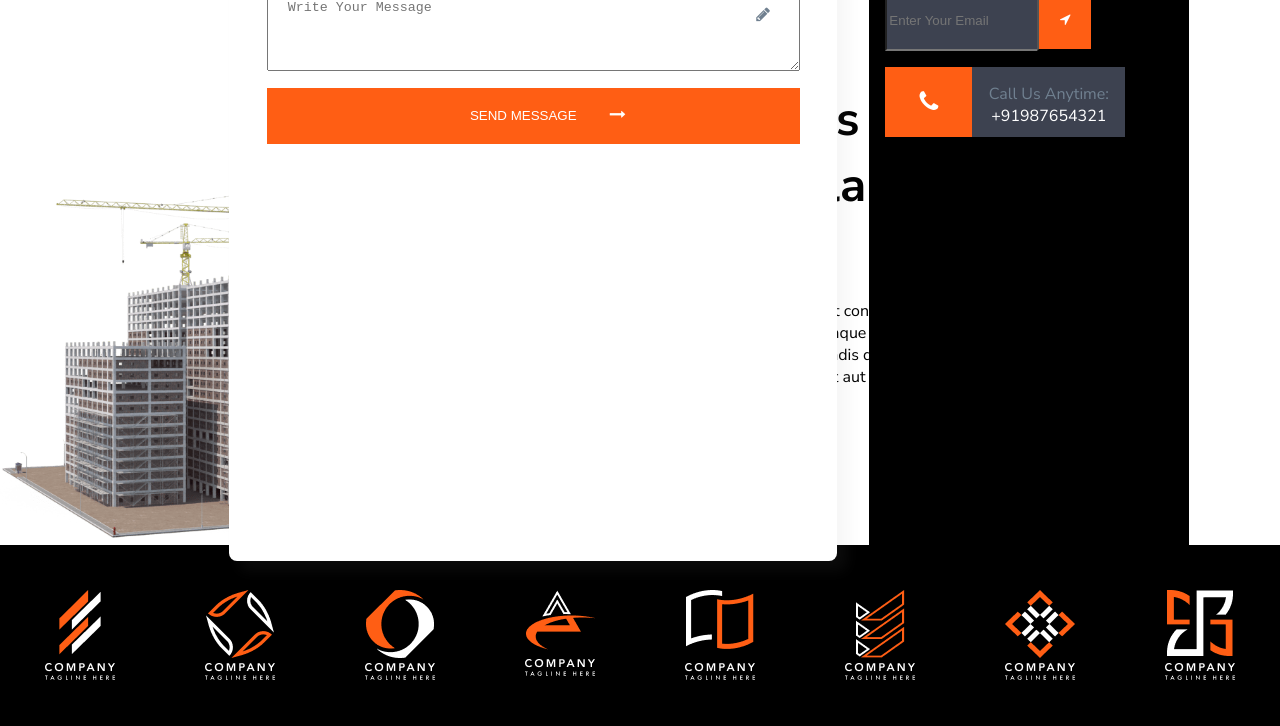
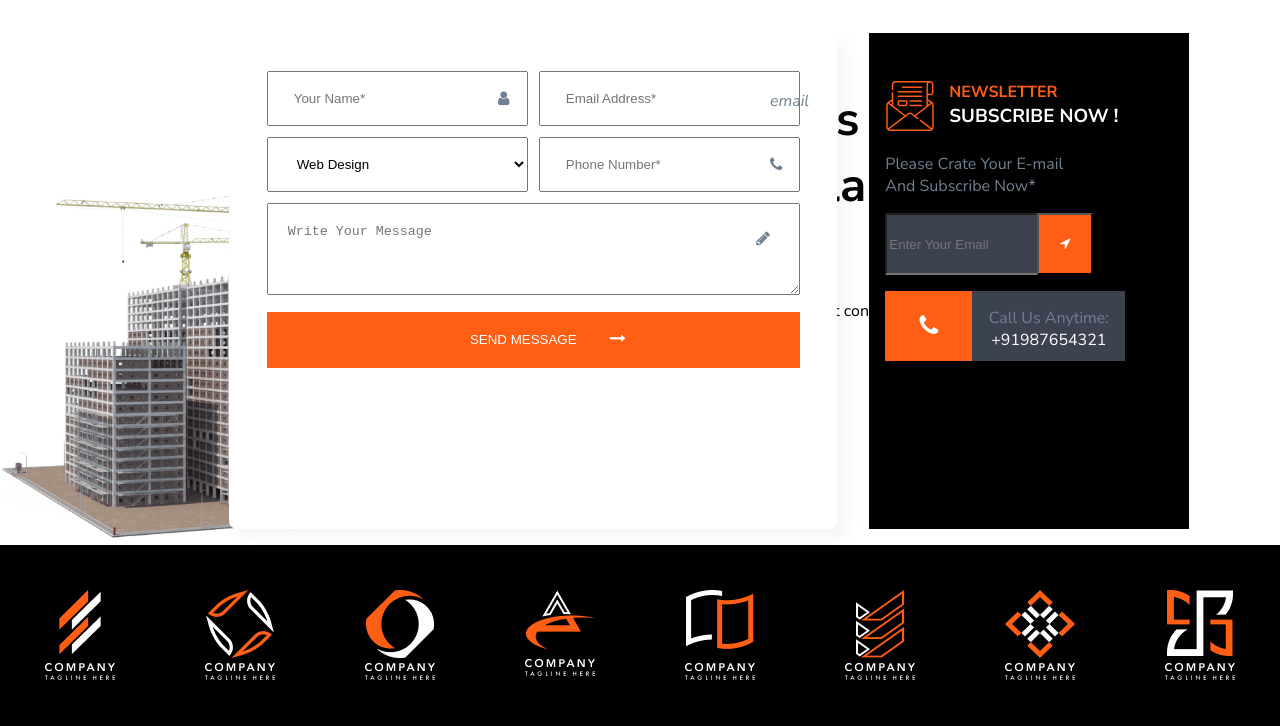
Before and after one commit to AnishNagarajan/website1, a plain HTML site: page service.html in a window 1280 px wide. Shown: the part 2020-2746 px from the top of the page. Drawn offline with Linux system fonts and the light colour scheme.

Commit message:
website1

```diff
--- a/assets/css/form.css
+++ b/assets/css/form.css
@@ -91,7 +91,7 @@
   grid-template-columns: 1fr 3fr 2fr;
   position: absolute;
   width: 100%;
-  bottom: -4vh;
+  bottom: -0vh;
 }
 .main2-formsec {
   display: grid;
@@ -149,7 +149,7 @@
   background-color: black;
   width: 75%;
   margin: 1rem;
-  height: 94vh;
+  height: 62vh;
 }
 .form-sub1 {
   display: grid;
@@ -242,6 +242,7 @@
   padding: 2rem;
   margin: 1rem;
   border-radius: 0.5rem;
+  height: 54vh;
 }
 .paraa-main {
   width: 70%;
--- a/service.html
+++ b/service.html
@@ -175,9 +175,7 @@
                     </div>
                     <div class="paraa-main">
                         <p clas="para-frommain">Lorem ipsum, dolor sit amet consectetur adipisicing elit. Rem,
-                            quibusdam. Libero ipsa cumque
-                            quaerat vitae molestiae commodi, nesciunt perferendis quae sed ipsum doloremque minima vero
-                            quidem nihil ut aut beatae!</p>
+                            quibusdam.</p>
                     </div>
                 </div>
             </div>
```
